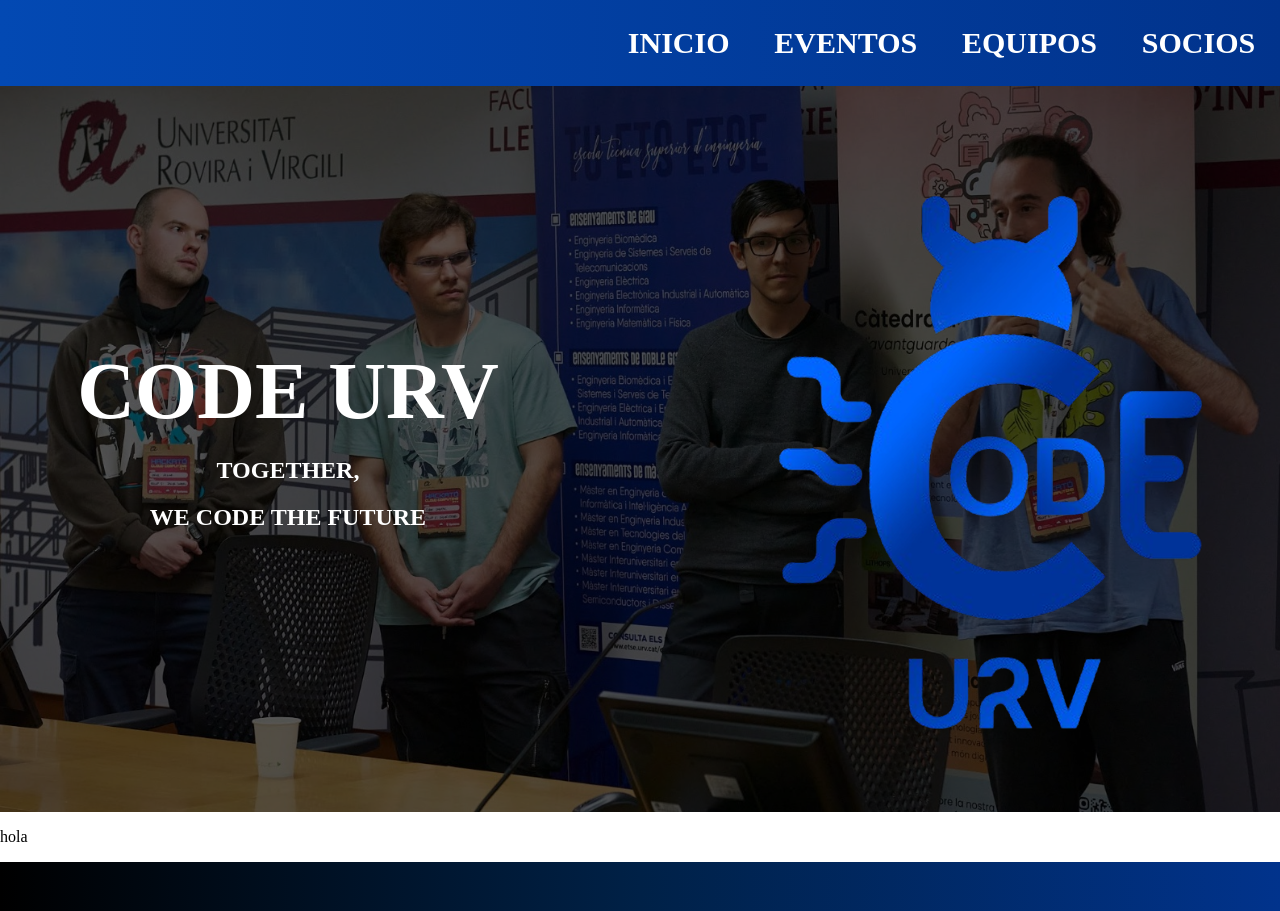
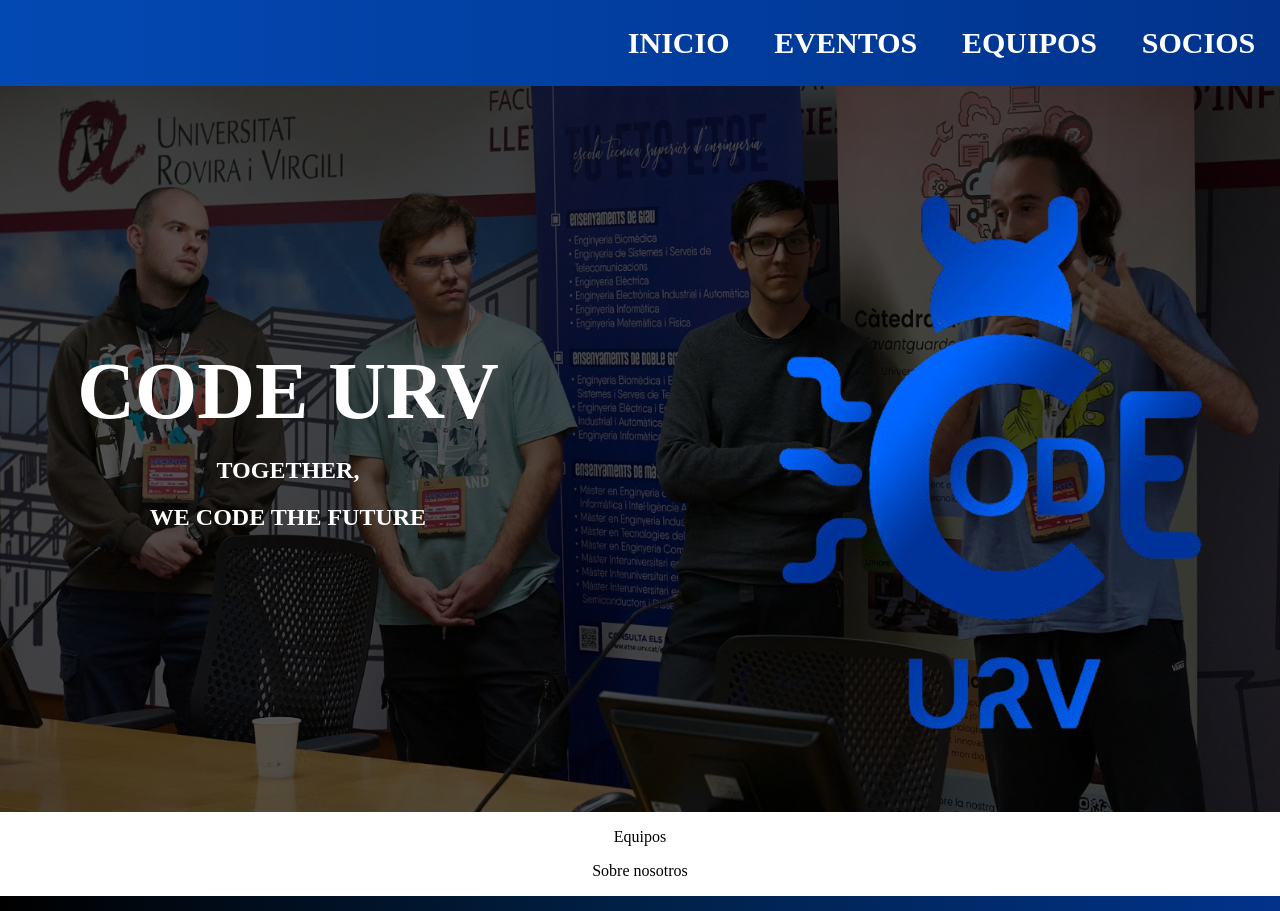
Before and after one commit to IvanCarayol/Web_Asociacion_CodeURV, a React (Vite) app in the folder web_codeurv/: page / in a window 1280 px wide. Shown: the top 911 px of the page. Built offline with nearby package versions, Linux system fonts and the light colour scheme.

Commit message:
creacion de apartados faltantes

```diff
--- a/web_codeurv/src/App.jsx
+++ b/web_codeurv/src/App.jsx
@@ -3,11 +3,12 @@ import "./App.css";
 import Inicio from "./components/Inicio";
 import Footer from "./components/Footer";
 import Equipos from "./components/Equipos";
+import SobreNosotros from "./components/SobreNosotros";
 
 function App() {
   return (
     <>
-      <NavBar /> <Inicio /> <Equipos /> <Footer />
+      <NavBar /> <Inicio /> <Equipos /> <SobreNosotros /> <Footer />
     </>
   );
 }
--- a/web_codeurv/src/components/Equipos.jsx
+++ b/web_codeurv/src/components/Equipos.jsx
@@ -2,8 +2,8 @@ import "../styles/Equipos.css";
 
 function Equipos() {
   return (
-    <div>
-      <p>hola</p>
+    <div className="equipo">
+      <p>Equipos</p>
     </div>
   );
 }
--- /dev/null
+++ b/web_codeurv/src/components/SobreNosotros.jsx
@@ -0,0 +1,11 @@
+import "../styles/SobreNosotros.css"
+
+function SobreNosotros() {
+  return (
+    <div className="SobreNosotros">
+      <p>Sobre nosotros</p>
+    </div>
+  );
+}
+
+export default SobreNosotros;
--- a/web_codeurv/src/styles/Equipos.css
+++ b/web_codeurv/src/styles/Equipos.css
@@ -0,0 +1,3 @@
+.equipo {
+    text-align: center;
+}
--- /dev/null
+++ b/web_codeurv/src/styles/SobreNosotros.css
@@ -0,0 +1,3 @@
+.SobreNosotros {
+    text-align: center  ;
+}
```
